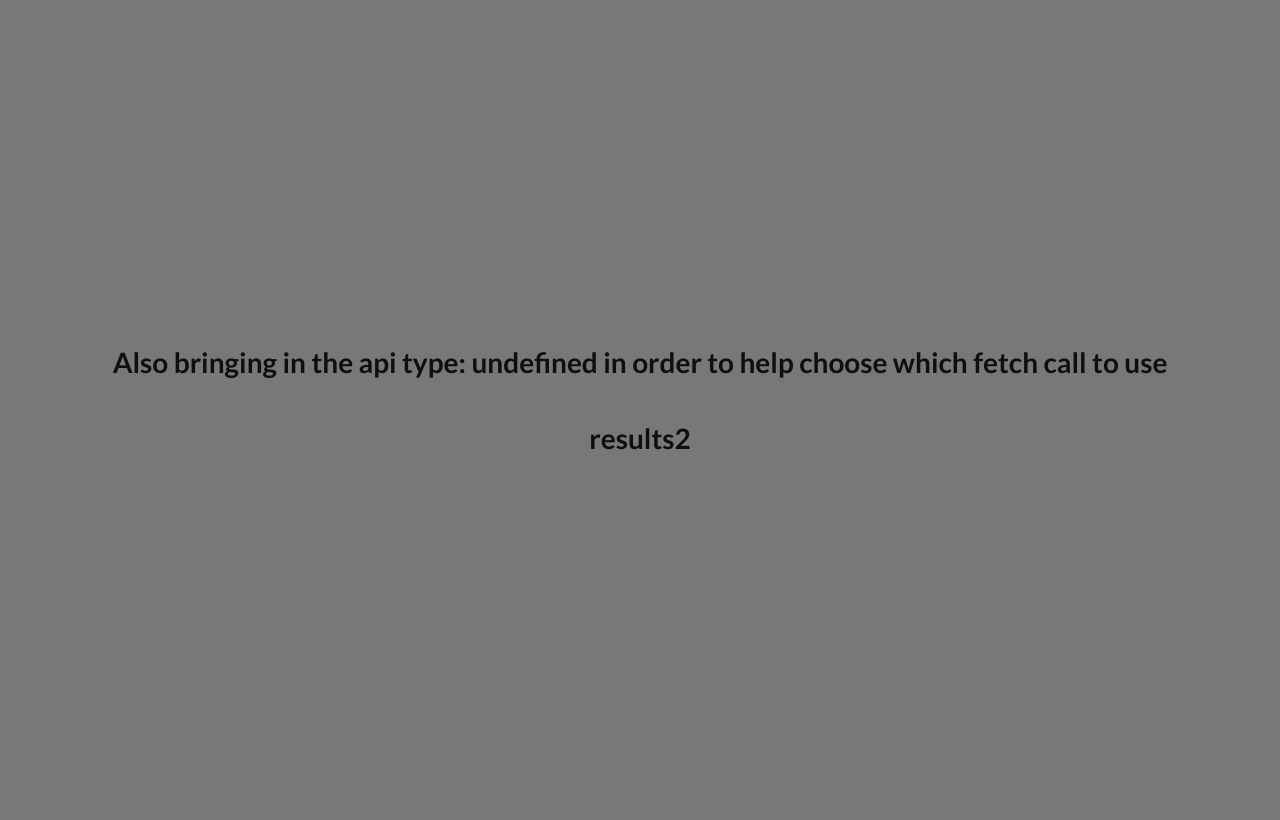
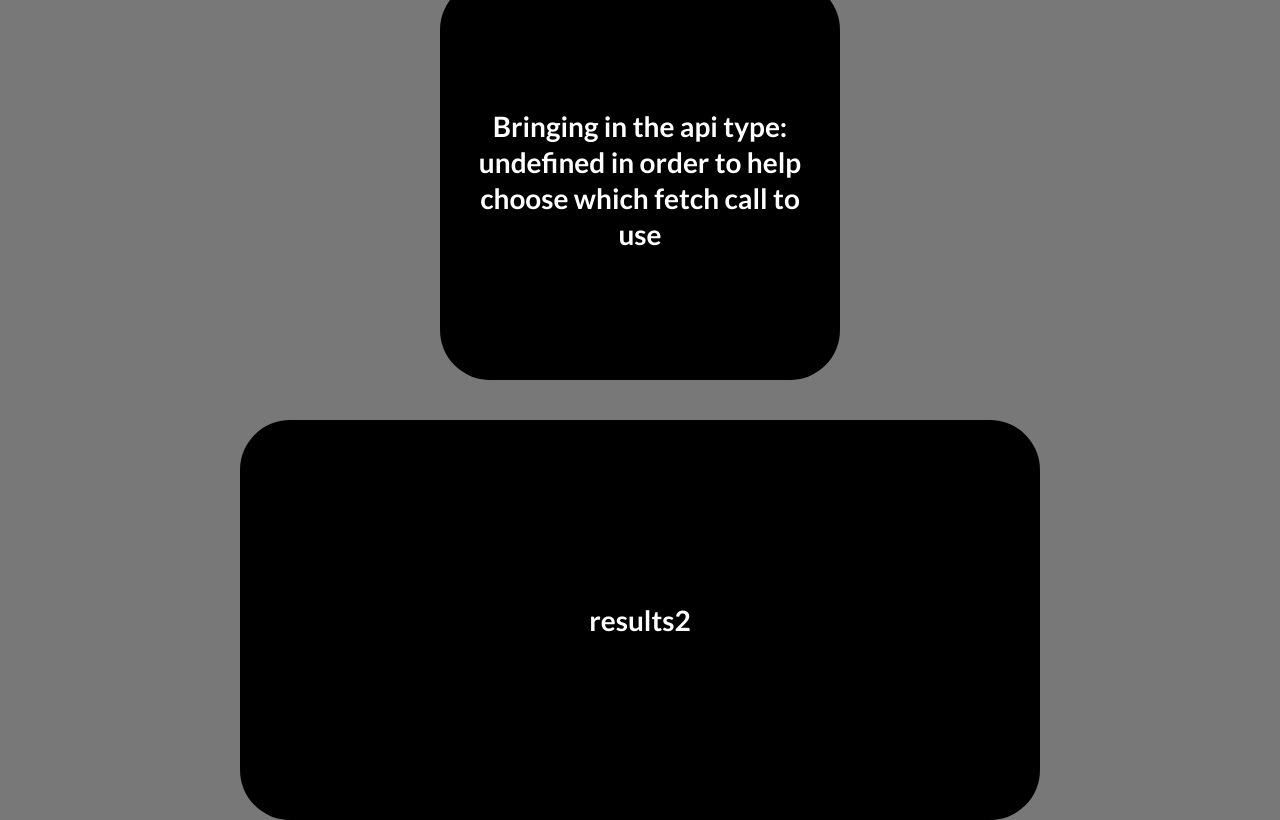
Before and after one commit to SeanOVery/public-api-search, a plain HTML site: page secondpage.html in a window 1280 px wide. Drawn offline with nearby package versions, Linux system fonts and the light colour scheme.

Commit message:
mockup actually done

```diff
--- a/assets/css/style.css
+++ b/assets/css/style.css
@@ -42,3 +42,29 @@ h6 {
   justify-content: center;
   align-items: center;
 }
+
+#results {
+  background-color: black;
+  color: white;
+  width: 800px;
+  height: 400px;
+  border-radius: 50px;
+  display: flex;
+  justify-content: center;
+  align-items: center;
+  text-align: center;
+  padding: 20px;
+}
+
+#api-type {
+  background-color: black;
+  color: white;
+  width: 400px;
+  height: 400px;
+  border-radius: 50px;
+  display: flex;
+  justify-content: center;
+  align-items: center;
+  text-align: center;
+  padding: 20px;
+}
--- a/assets/js/second.js
+++ b/assets/js/second.js
@@ -4,7 +4,7 @@ const apiTypeFromForm = document.querySelector('#api-type'),
 const getResults = () => {
   let queryStr = document.location.search.split('&'),
     apiType = queryStr[0].split('0')[1]
-    apiTypeFromForm.textContent = `Also bringing in the api type: ${apiType} in order to help choose which fetch call to use`
+    apiTypeFromForm.textContent = `Bringing in the api type: ${apiType} in order to help choose which fetch call to use`
     apiToFetch = queryStr[1].split('=')[1]
     results.textContent = `A box will got here showing a useful set of results from the ${apiToFetch} API`
 
```
Also changed, not shown: assets/images/main.png (added), assets/images/results.png (added), 1 other file.
